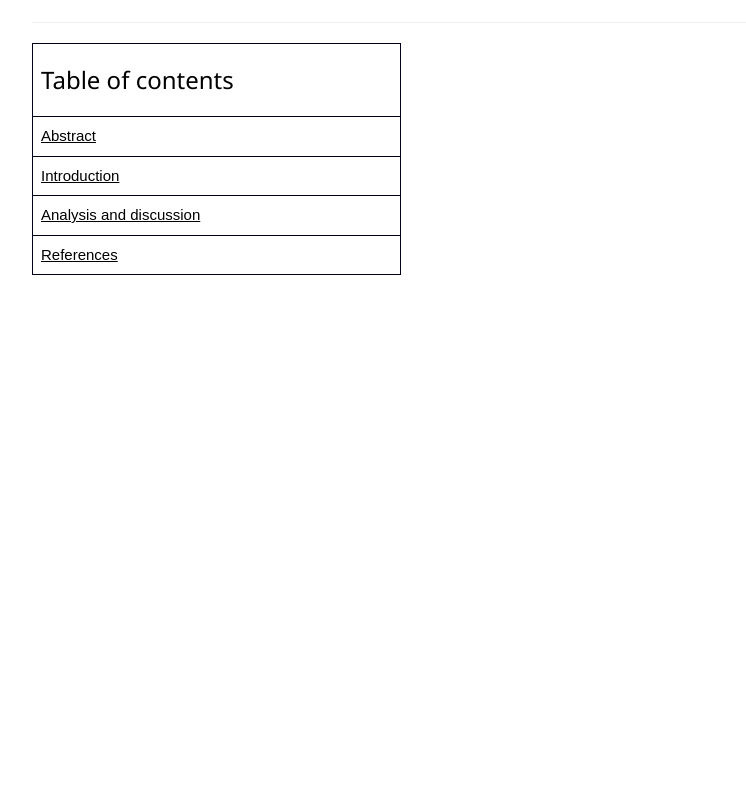
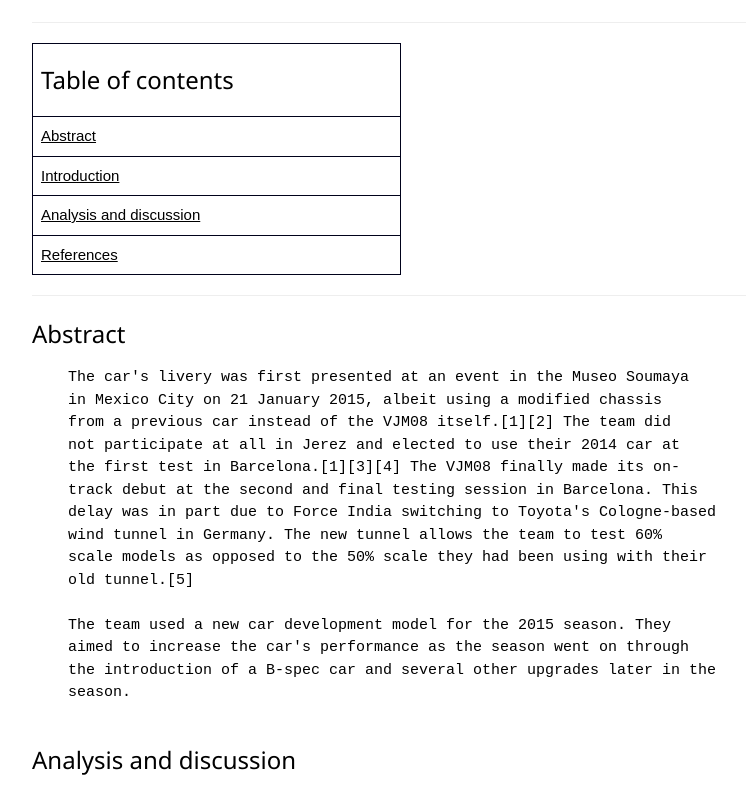
Before and after one commit to FEPSFY6915719/FY6915719, a plain HTML site: page index.html in a window 1280 px wide. Shown: the part 503-1291 px from the top of the page, without its empty margins (18-764 px from the left). Before the commit the page ends 800 px from the top, so only its background shows below. Drawn offline with nearby package versions, Linux system fonts and the light colour scheme.

Commit message:
Week 3 start

```diff
--- a/index.html
+++ b/index.html
@@ -28,7 +28,7 @@
       tr:nth-child(even) {
         background-colour: #F47600;
       }
-
+<title>My Daily Activities</title>
 
 
 
@@ -70,3 +70,27 @@ p.ex1 {
       <td><a href="#References">References</td>
     </tr>
   </table>
+
+  <hr>
+<h3 id="Abstract">Abstract</h3>
+<p class="ex1">
+  <pre>
+    The car's livery was first presented at an event in the Museo Soumaya
+    in Mexico City on 21 January 2015, albeit using a modified chassis
+    from a previous car instead of the VJM08 itself.[1][2] The team did
+    not participate at all in Jerez and elected to use their 2014 car at
+    the first test in Barcelona.[1][3][4] The VJM08 finally made its on-
+    track debut at the second and final testing session in Barcelona. This
+    delay was in part due to Force India switching to Toyota's Cologne-based
+    wind tunnel in Germany. The new tunnel allows the team to test 60%
+    scale models as opposed to the 50% scale they had been using with their
+    old tunnel.[5]
+
+    The team used a new car development model for the 2015 season. They
+    aimed to increase the car's performance as the season went on through
+    the introduction of a B-spec car and several other upgrades later in the
+    season.
+  </pre>
+</p>
+
+<h3 id=”Analysis and discussion”>Analysis and discussion</h3>
```
